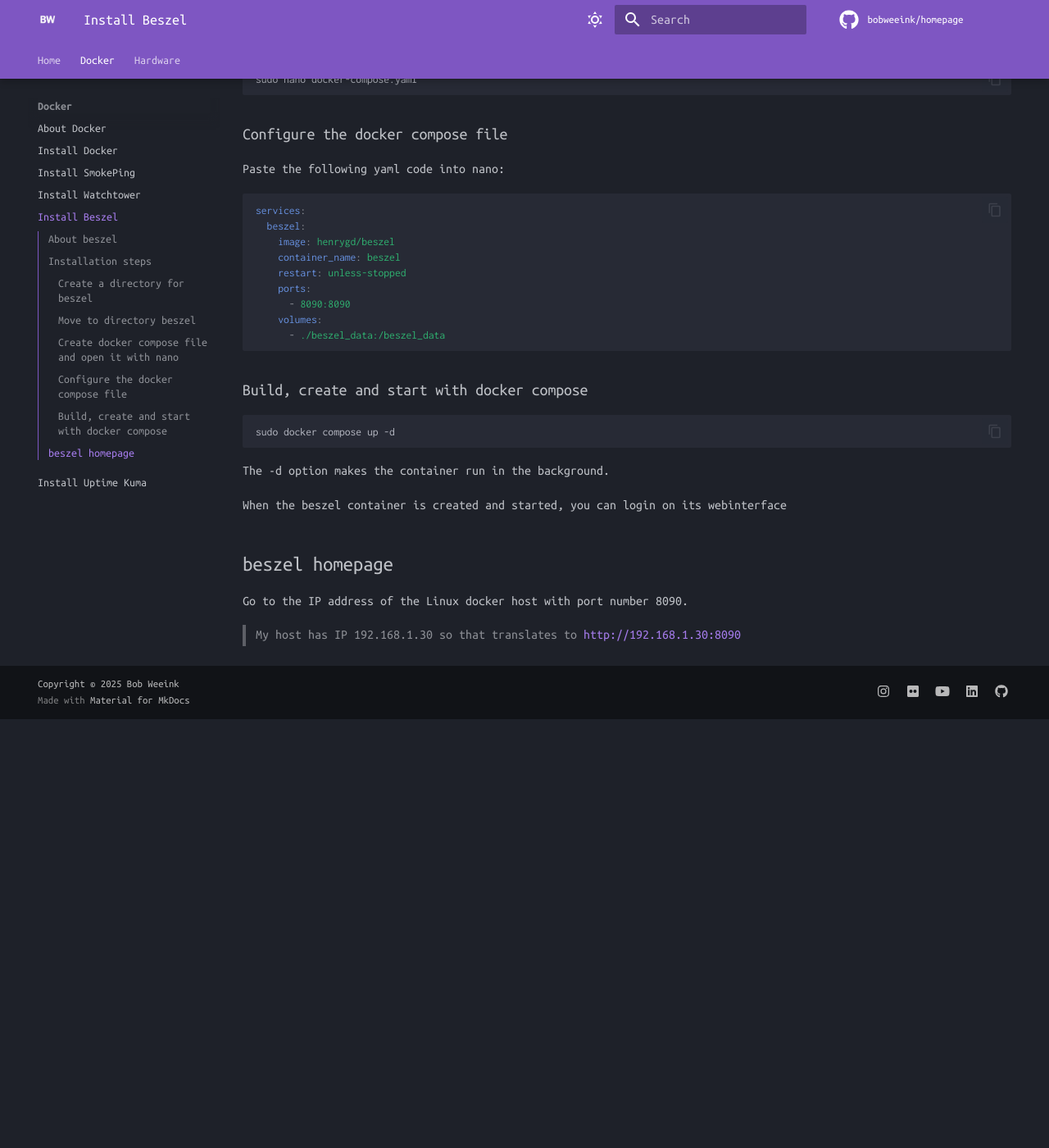
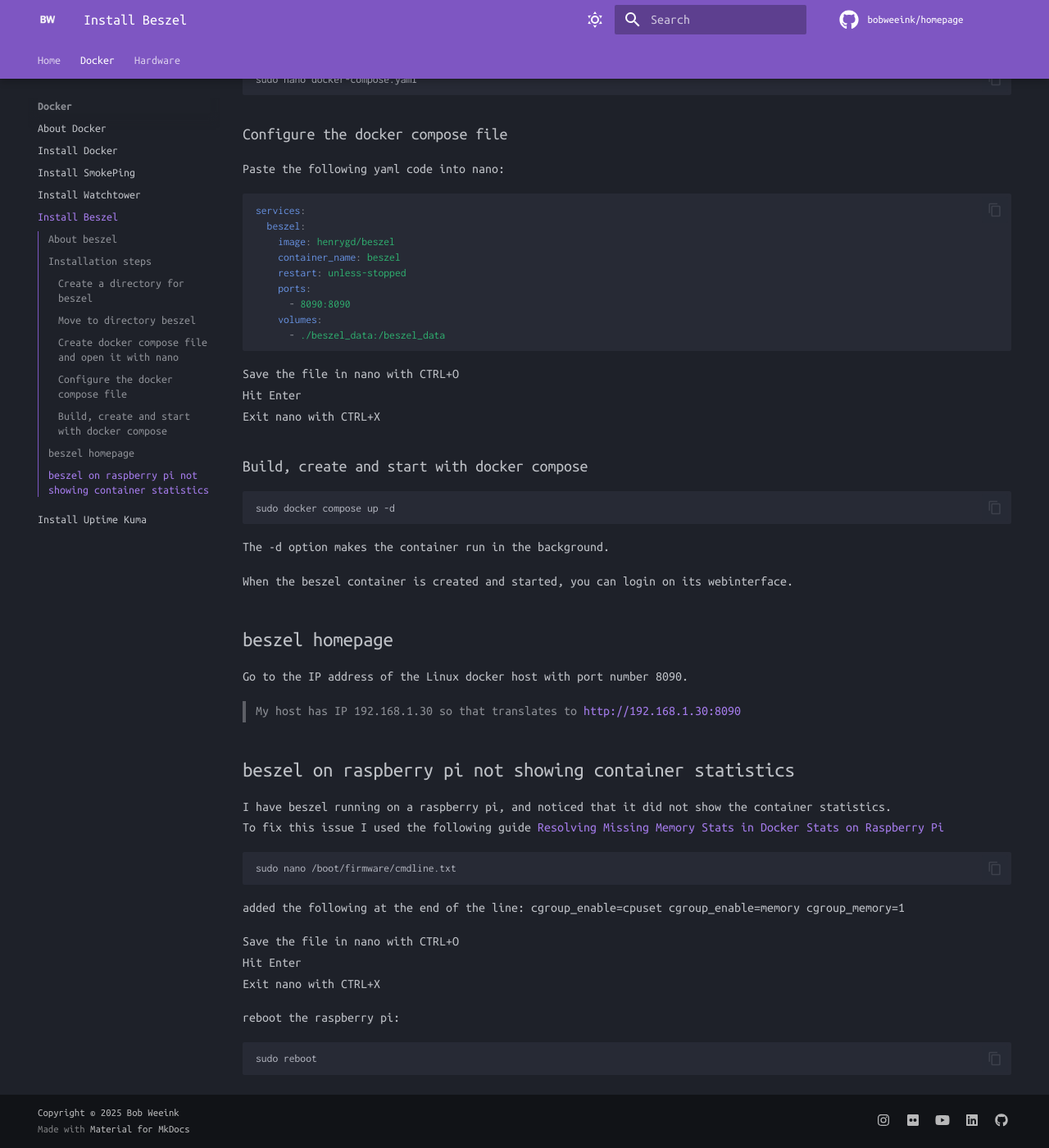
Before and after one commit to bobweeink/homepage, an MkDocs documentation site: the page built from docs/docker/install-beszel.md, in a window 1280 px wide and 1400 px high, scrolled down 700 px. Shown: the whole window at 82% size. Built offline with MkDocs 1.6.1 and Material for MkDocs 9.7.7, drawn with Linux system fonts in a browser that asks for light colours; comment, search, counter and statistics services are not loaded; before the commit the page ends 1577 px from its top, so only the background shows below that.

Commit message:
added beszel information when rpi cannot read container stats

````diff
--- a/docs/docker/install-beszel.md
+++ b/docs/docker/install-beszel.md
@@ -44,6 +44,10 @@
       - ./beszel_data:/beszel_data
 ```
 
+Save the file in nano with CTRL+O
+Hit Enter
+Exit nano with CTRL+X
+
 ### Build, create and start with docker compose
 
 ```bash
@@ -52,9 +56,31 @@
 
 The -d option makes the container run in the background.
 
-When the beszel container is created and started, you can login on its webinterface
+When the beszel container is created and started, you can login on its webinterface.
 
 ## beszel homepage
 
 Go to the IP address of the Linux docker host with port number 8090.
 >My host has IP 192.168.1.30 so that translates to <http://192.168.1.30:8090>
+
+## beszel on raspberry pi not showing container statistics
+
+I have beszel running on a raspberry pi, and noticed that it did not show the container statistics.
+To fix this issue I used the following guide [Resolving Missing Memory Stats in Docker Stats on Raspberry Pi](https://akashrajpurohit.com/blog/resolving-missing-memory-stats-in-docker-stats-on-raspberry-pi/)
+
+```bash
+sudo nano /boot/firmware/cmdline.txt
+```
+
+added the following at the end of the line:
+cgroup_enable=cpuset cgroup_enable=memory cgroup_memory=1
+
+Save the file in nano with CTRL+O
+Hit Enter
+Exit nano with CTRL+X
+
+reboot the raspberry pi:
+
+```bash
+sudo reboot
+```
````
